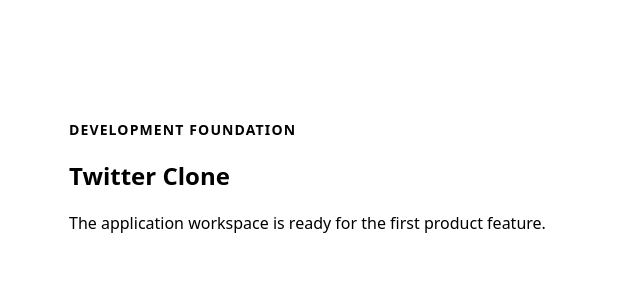
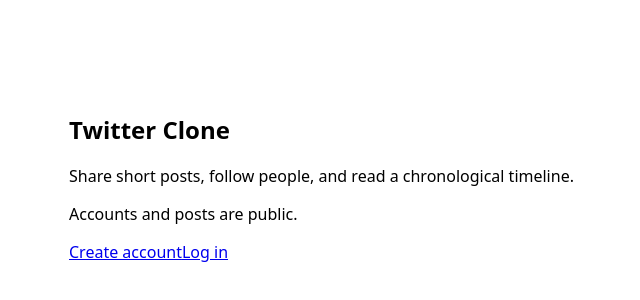
Before and after one commit to josedan10/theflock-challenge, a Next.js app in the folder apps/web/: page / in a window 1280 px wide. Shown: the part 222-522 px from the top of the page, without its empty margins (283-923 px from the left). Built offline with nearby package versions, Linux system fonts and the light colour scheme; no server answers.

Commit message:
feat(web): replace the foundation page with a public landing page
Offer Create account and Log in, describe the product, and state that
accounts and posts are public (flows §1, requirement 10).

```diff
--- a/apps/web/app/page.tsx
+++ b/apps/web/app/page.tsx
@@ -1,10 +1,20 @@
-export default function HomePage() {
+import Link from "next/link";
+
+export default function LandingPage() {
   return (
     <main>
-      <section aria-labelledby="foundation-heading">
-        <p className="eyebrow">Development foundation</p>
-        <h1 id="foundation-heading">Twitter Clone</h1>
-        <p>The application workspace is ready for the first product feature.</p>
+      <section aria-labelledby="landing-heading">
+        <h1 id="landing-heading">Twitter Clone</h1>
+        <p>
+          Share short posts, follow people, and read a chronological timeline.
+        </p>
+        <p className="notice">Accounts and posts are public.</p>
+        <nav aria-label="Get started" className="actions">
+          <Link className="button" href="/register">
+            Create account
+          </Link>
+          <Link href="/login">Log in</Link>
+        </nav>
       </section>
     </main>
   );
```
Also changed, not shown: 1 other file (tests, documents, lock files or other folders).
